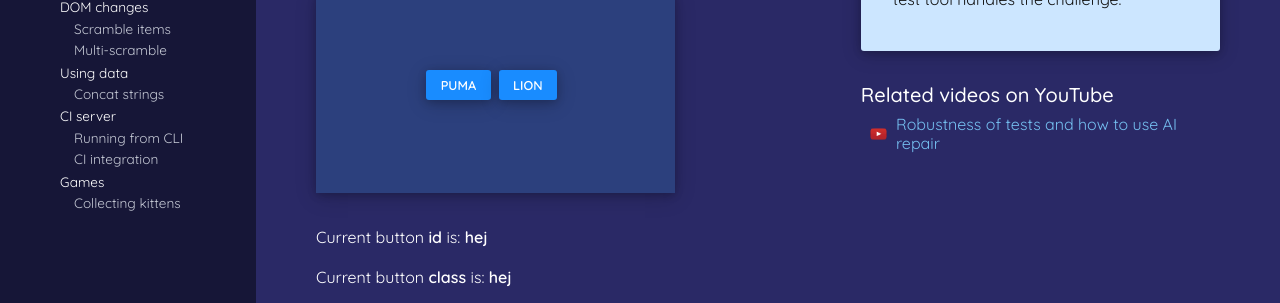
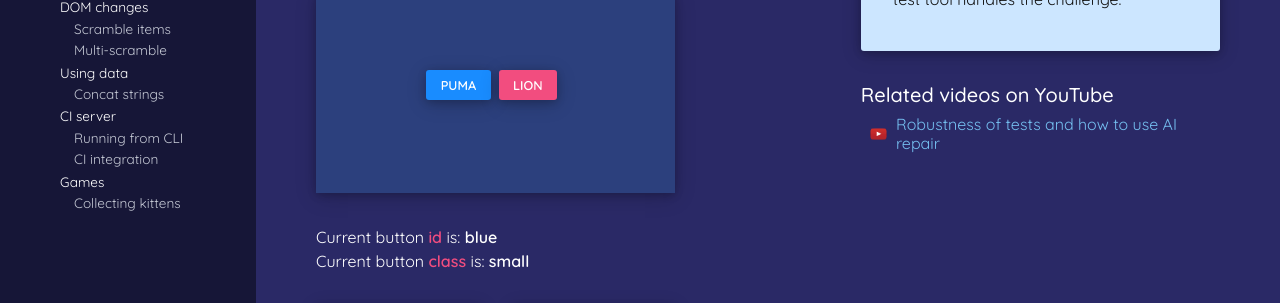
Before and after one commit to karinlj/boozang-thelab, a React (Create React App) app: page /scramble in a window 1280 px wide. Shown: the part 466-769 px from the top of the page. Built offline with nearby package versions, Linux system fonts and the light colour scheme.

Commit message:
scramble items toggle attributes

```diff
--- a/src/components/domChanges/ScrambleItems.js
+++ b/src/components/domChanges/ScrambleItems.js
@@ -5,28 +5,64 @@ import { ScrambleItemsTestInfo } from "../text/TestInfos";
 import { ScrambleItemsVideos } from "../text/videos/VideoSections";
 
 const ScrambleItems = () => {
-  const [id, setId] = useState("small");
-  const [myClass, setMyClass] = useState("formBtn blue");
+  const [myId, setMyId] = useState("small");
+  const [myClass, setMyClass] = useState("blue");
+  const [myContent, setMyContent] = useState("puma");
+
+  const toggleId = () => {
+    if (myId === "small") {
+      setMyId("big");
+    } else {
+      setMyId("small");
+    }
+  };
+  const toggleClass = () => {
+    if (myClass === "blue") {
+      setMyClass("purple");
+    } else {
+      setMyClass("blue");
+    }
+  };
+  const toggleContent = () => {
+    if (myContent === "puma") {
+      setMyContent("tiger");
+    } else {
+      setMyContent("puma");
+    }
+  };
+
+  useEffect(() => {
+    console.log("myId", myId);
+    console.log("myClass", myClass);
+  }, [myClass, myId]);
+
   return (
     <div className="row justify-content-between">
       <div className="col-12 col-md-5">
         <section className="scramble_section">
           <ScrambleItemsIntro />
           <div className="animal_btns">
-            <input type="button" value="puma" id={id} className={myClass} />
+            <input
+              type="button"
+              value={myContent}
+              id={myId}
+              className={`formBtn ${myClass}`}
+            />
             {/* {this.renderBtns(true)} */}
 
-            <input type="button" value="lion" id={id} className={myClass} />
+            <input type="button" value="lion" className="formBtn pink" />
             {/* {this.renderBtns(false)} */}
           </div>
 
           <div className="scramble_text">
             <p>
-              Current button <strong>id</strong> is: <strong>hej</strong>
+              Current button <strong className="category">id</strong> is:{" "}
+              <strong>{myClass}</strong>
             </p>
 
             <p>
-              Current button <strong>class</strong> is: <strong>hej</strong>
+              Current button <strong className="category">class</strong> is:{" "}
+              <strong>{myId}</strong>
             </p>
           </div>
 
@@ -36,16 +72,19 @@ const ScrambleItems = () => {
                 type="button"
                 value="Scramble Id"
                 className="formBtn add"
+                onClick={toggleId}
               />
               <input
                 type="button"
                 value="Scramble Class"
                 className="formBtn add"
+                onClick={toggleClass}
               />
               <input
                 type="button"
                 value="Scramble Content"
                 className="formBtn add"
+                onClick={toggleContent}
               />
             </div>
             <div className="col">
--- a/src/components/domChanges/scramble.scss
+++ b/src/components/domChanges/scramble.scss
@@ -12,6 +12,12 @@
 .scramble_text {
   color: #fff;
   padding: 2rem 0;
+  p {
+    margin-bottom: 0;
+    .category {
+      color: $themecolorNewPink;
+    }
+  }
 }
 .animal_btns {
   height: 200px;
@@ -45,30 +51,12 @@
 #small {
   padding: 0.2rem 0.9rem;
 }
-
-//btn id:s
 #big {
-  box-shadow: $themeBoxShadow;
-  color: #fff;
-  cursor: pointer;
-  font-size: 0.9em;
-  border: none;
-  transition: 1s;
-  text-transform: uppercase;
-  border-radius: $themeBorderRadius;
-  padding: 12px 18px;
+  padding: 0.6rem 1.3rem;
 }
 
 #bigger {
-  box-shadow: $themeBoxShadow;
-  color: #fff;
-  cursor: pointer;
-  font-size: 0.9em;
-  border: none;
-  transition: 1s;
-  text-transform: uppercase;
-  border-radius: $themeBorderRadius;
-  padding: 16px 22px;
+  // padding: 16px 22px;
 }
 
 //scrambleMulti
--- a/src/index.scss
+++ b/src/index.scss
@@ -620,6 +620,9 @@ button.formBtn {
   &.turqoise {
     background: $themecolorTurquoise;
   }
+  &.purple {
+    background: $themecolorPurple;
+  }
 }
 
 // icons
```
Also changed, not shown: 1 other file (tests, documents, lock files or other folders).
